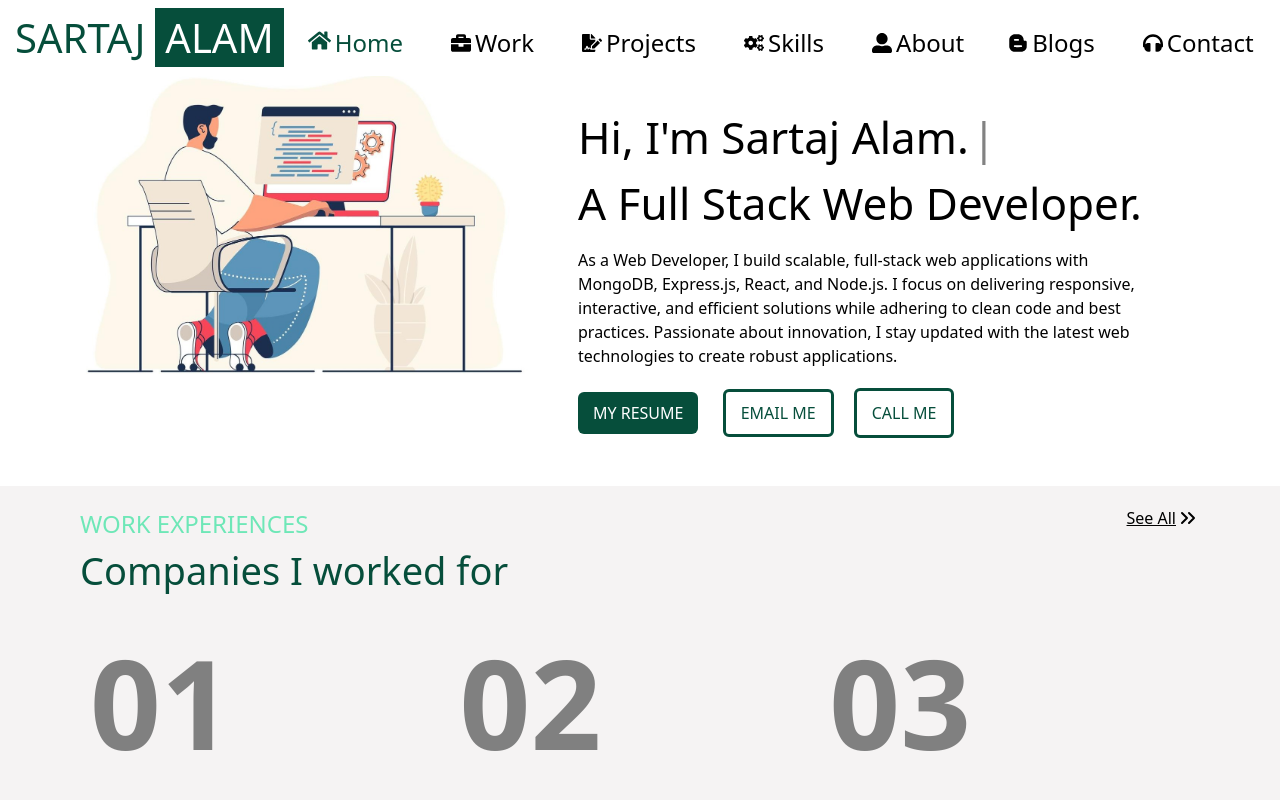
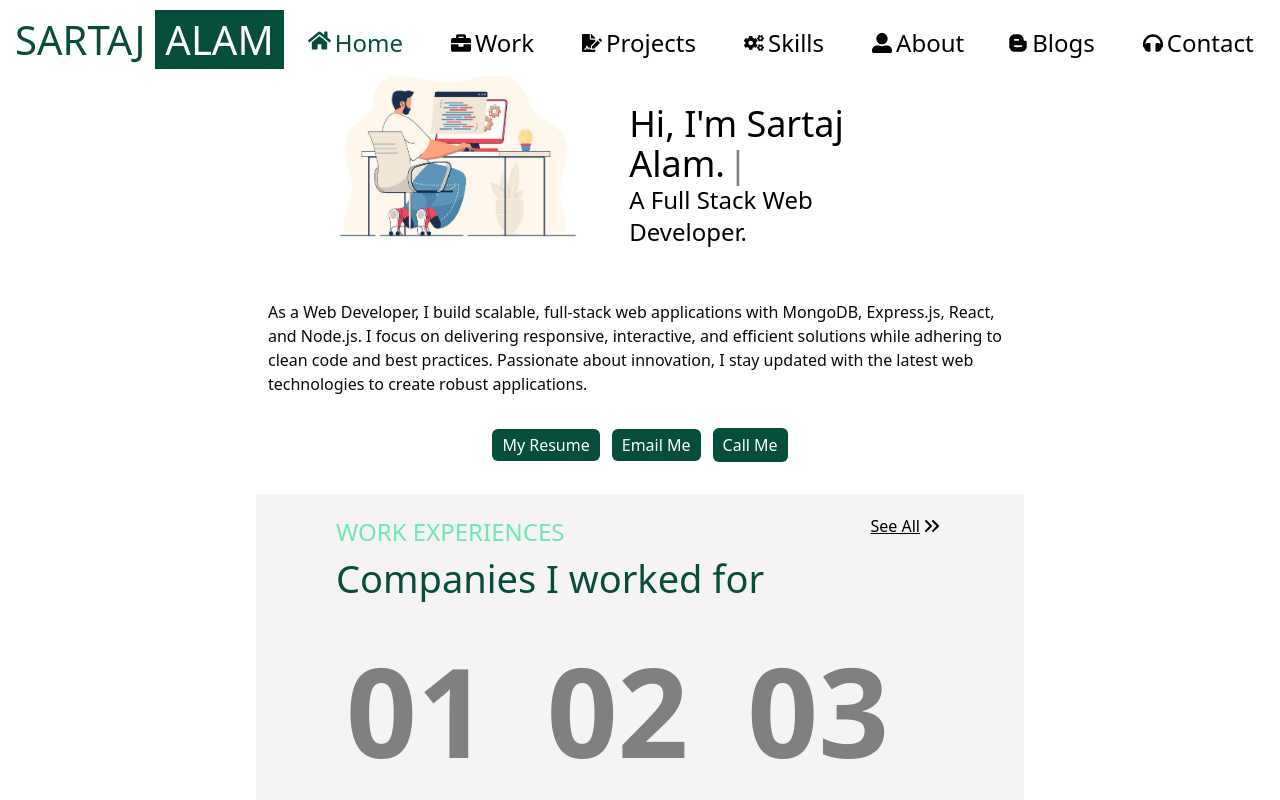
Before and after one commit to sak03/sartaj.dev, a Next.js app: page / in a window 1280 px wide. Shown: the top 800 px of the page. Built offline with nearby package versions, Linux system fonts and the light colour scheme.

Commit message:
UI ipdated

```diff
--- a/src/app/layout.js
+++ b/src/app/layout.js
@@ -112,14 +112,18 @@ export default function RootLayout({ children }) {
             <body
                 className={`${geistSans.variable} ${geistMono.variable} antialiased`}
             >
+                {/* Skip to content link for accessibility */}
+                <a href="#main-content" className="sr-only focus:not-sr-only skip-to-content-link" tabIndex={0}>
+                  Skip to main content
+                </a>
                 <div className="layout-body">
                     <div className="layout-header">
                         <Header />
                     </div>
-                    <div className="layout-section">
+                    <main id="main-content" className="layout-section main-content-centered" tabIndex={-1}>
                         {children}
                         <Footer />
-                    </div>
+                    </main>
                 </div>
             </body>
         </html>
--- a/src/app/page.js
+++ b/src/app/page.js
@@ -5,11 +5,19 @@ import HomeWorkExp from "@/components/home/HomeWorkExp";
 
 export default function Home() {
     return (
-        <div>
-            <Landing />
-            <HomeWorkExp />
-            <HomeProjects />
-            <HomeSkills />
-        </div>
+        <>
+            <section aria-label="Landing Section" className="landing-full-width">
+                <Landing />
+            </section>
+            <section aria-label="Work Experience Section" className="main-content-centered">
+                <HomeWorkExp />
+            </section>
+            <section aria-label="Projects Section" className="main-content-centered">
+                <HomeProjects />
+            </section>
+            <section aria-label="Skills Section" className="main-content-centered">
+                <HomeSkills />
+            </section>
+        </>
     );
 }
--- a/src/components/Header.js
+++ b/src/components/Header.js
@@ -4,33 +4,37 @@ import { usePathname } from 'next/navigation';
 import { FaBriefcase, FaCogs, FaFileSignature, FaHeadphones, FaHome, FaUserAlt, FaBloggerB } from "react-icons/fa";
 import MobileSidebar from './MobileSidebar';
 
+
 const Header = () => {
   const pathName = usePathname();
   // console.log("pathName", pathName)
   return (
-    <div className='header-brand'>
-      <Link href={'/'}>
-        <h3 className='pointer brand-name'><span className='brand-name1'>SARTAJ</span><span className='brand-name2'>ALAM</span></h3></Link>
-      <div className='flex my-2 header-item-div'>
-        <Link href={'/'}>
-          <span className={`header-item${pathName === '/' ? "-active" : ""} flex`}> <FaHome className='mt-1 mx-1' style={{ fontSize: "23px" }} /> Home </span></Link>
-        <Link href={'/work-experience'}>
-          <span className={`header-item${pathName === '/work-experience' ? "-active" : ""} mx-1 flex`}><FaBriefcase className='mt-2 mx-1' style={{ fontSize: "20px" }} /> Work</span>
+    <header className='header-brand' role="banner" aria-label="Site Header">
+      <nav aria-label="Main Navigation" role="navigation" className="w-full flex items-center justify-between">
+        <Link href={'/'} className="pointer brand-name" aria-label="Go to homepage">
+          <span className='brand-name1'>SARTAJ</span><span className='brand-name2'>ALAM</span>
         </Link>
-        <Link href={'/projects'}>
-          <span className={`header-item${pathName === '/projects' ? "-active" : ""} flex`}><FaFileSignature className='mt-2 mx-1' style={{ fontSize: "20px" }} /> Projects</span>
+        <div className='flex my-2 header-item-div' role="menubar">
+          <Link href={'/'} legacyBehavior>
+            <a role="menuitem" tabIndex={0} aria-current={pathName === '/' ? 'page' : undefined} className={`header-item${pathName === '/' ? "-active" : ""} flex`}> <FaHome className='mt-1 mx-1' style={{ fontSize: "23px" }} /> Home </a>
           </Link>
-        <Link href={'/skills'}>
-          <span className={`header-item${pathName === '/skills' ? "-active" : ""} mx-1 flex`}><FaCogs className='mt-2 mx-1' style={{ fontSize: "20px" }} /> Skills</span>
+          <Link href={'/work-experience'} legacyBehavior>
+            <a role="menuitem" tabIndex={0} aria-current={pathName === '/work-experience' ? 'page' : undefined} className={`header-item${pathName === '/work-experience' ? "-active" : ""} mx-1 flex`}><FaBriefcase className='mt-2 mx-1' style={{ fontSize: "20px" }} /> Work</a>
           </Link>
-        <Link href={'/about'}>
-          <span className={`header-item${pathName === '/about' ? "-active" : ""} flex`}><FaUserAlt className='mt-2 mx-1' style={{ fontSize: "20px" }} /> About</span>
+          <Link href={'/projects'} legacyBehavior>
+            <a role="menuitem" tabIndex={0} aria-current={pathName === '/projects' ? 'page' : undefined} className={`header-item${pathName === '/projects' ? "-active" : ""} flex`}><FaFileSignature className='mt-2 mx-1' style={{ fontSize: "20px" }} /> Projects</a>
           </Link>
-        <Link href={'/blogs'}>
-          <span className={`header-item${pathName === '/blogs' ? "-active" : ""} flex`}><FaBloggerB className='mt-2 mx-1' style={{ fontSize: "20px" }} /> Blogs</span>
+          <Link href={'/skills'} legacyBehavior>
+            <a role="menuitem" tabIndex={0} aria-current={pathName === '/skills' ? 'page' : undefined} className={`header-item${pathName === '/skills' ? "-active" : ""} mx-1 flex`}><FaCogs className='mt-2 mx-1' style={{ fontSize: "20px" }} /> Skills</a>
           </Link>
-        <Link href={'/contact'}>
-          <span className={`header-item${pathName === '/contact' ? "-active" : ""} mx-1 flex`}><FaHeadphones className='mt-2 mx-1' style={{ fontSize: "20px" }} /> Contact</span>
+          <Link href={'/about'} legacyBehavior>
+            <a role="menuitem" tabIndex={0} aria-current={pathName === '/about' ? 'page' : undefined} className={`header-item${pathName === '/about' ? "-active" : ""} flex`}><FaUserAlt className='mt-2 mx-1' style={{ fontSize: "20px" }} /> About</a>
+          </Link>
+          <Link href={'/blogs'} legacyBehavior>
+            <a role="menuitem" tabIndex={0} aria-current={pathName === '/blogs' ? 'page' : undefined} className={`header-item${pathName === '/blogs' ? "-active" : ""} flex`}><FaBloggerB className='mt-2 mx-1' style={{ fontSize: "20px" }} /> Blogs</a>
+          </Link>
+          <Link href={'/contact'} legacyBehavior>
+            <a role="menuitem" tabIndex={0} aria-current={pathName === '/contact' ? 'page' : undefined} className={`header-item${pathName === '/contact' ? "-active" : ""} mx-1 flex`}><FaHeadphones className='mt-2 mx-1' style={{ fontSize: "20px" }} /> Contact</a>
           </Link>
         </div>
         <div className='header-hamberger'>
@@ -38,7 +42,8 @@ const Header = () => {
             <MobileSidebar />
           </div>
         </div>
-    </div>
+      </nav>
+    </header>
   )
 }
 
--- a/src/components/home/Landing.js
+++ b/src/components/home/Landing.js
@@ -14,10 +14,11 @@ const Landing = () => {
     };
 
     return (
+        <div>
             <div className='landing-section'>
                 <div className='landing-section1'><Image src={landingImg} width={600} height={400} alt='landing image' /> </div>
                 <div className='landing-section2'>
-                <h1>
+                    <h2 className='text-4xl'>
                         <Typewriter
                             words={["Hi, I'm Sartaj Alam."]}
                             loop={1} // Set to true if you want the effect to loop
@@ -27,22 +28,34 @@ const Landing = () => {
                             deleteSpeed={150} // Deleting speed in ms
                             delaySpeed={1000} // Delay before typing starts again
                         />
-                </h1>
-                <h1>A Full Stack Web Developer.</h1>
-                <p className='mt-3'>
+                    </h2>
+                    <h3 className='text-2xl'>A Full Stack Web Developer.</h3>
+                </div>
+            </div>
+            <div className=''>
+                <p className='p-3'>
                     As a Web Developer, I build scalable, full-stack web applications with MongoDB, Express.js, React, and Node.js. I focus on delivering responsive, interactive, and efficient solutions while adhering to clean code and best practices. Passionate about innovation, I stay updated with the latest web technologies to create robust applications.
                 </p>
+            </div>
+            <div className='flex justify-center items-center'>{isNumberCopied ? <small className='text-danger my-2 p-2 show-in-desktop-view'>Phone number copied to clipboard!</small> : ""}</div>
+            <div className='flex justify-center items-center mb-8'>
                 <div className='mt-5'>
-                    <span className='resume-download'><a href='https://drive.google.com/file/d/11_B2NTzYyvlynrw9XSXtQIRMGbR8STKx/view' target='_blank'>MY RESUME</a></span>
+                    <span className='resume-download'>
+                        <a href='https://drive.google.com/file/d/11_B2NTzYyvlynrw9XSXtQIRMGbR8STKx/view' target='_blank'>My Resume</a>
+                    </span>
+
+                    <span className='resume-download mx-3'>
                         <a
                             href="mailto:sartaj2394@gmail.com?subject=Want%20to%20work%20with%20us?&body=Hello%2C%20I%20would%20like%20to%20connect."
-                    > <span className='email-me'>EMAIL ME</span></a>
-                    <a href="tel:+91 99585 64890" className='show-in-mobile-view'>
-                        <span className='call-me'>CALL ME</span>
+                        >Email Me</a>
+                    </span>
+                    <span className='resume-download show-in-mobile-view'>
+                        <a href="tel:+91 99585 64890" className=''>
+                            Call Me
                         </a>
-                    <span className='call-me show-in-desktop-view' onClick={copyMobileNoToClipboard}>CALL ME</span>
+                    </span>
+                    <span className='resume-download show-in-desktop-view' onClick={copyMobileNoToClipboard}>Call Me</span>
                 </div>
-                <div className='mt-2'>{isNumberCopied ? <small className='text-danger my-2 p-2 show-in-desktop-view'>Phone number copied to clipboard!</small> : ""}</div>
             </div>
         </div>
     )
--- a/src/scss/_home.scss
+++ b/src/scss/_home.scss
@@ -14,7 +14,7 @@
     .landing-section2 {
         width: 100%;
         color: $dark-text;
-        padding: 30px 10px;
+        padding: 30px 10px 10px 10px;
     }
 
     .landing-section2 h1 {
@@ -28,23 +28,6 @@
         border-radius: 6px;
         background-color: $theme-dark-text;
         color: #fff;
-    }
-
-    .email-me {
-        cursor: pointer;
-        padding: 5px 10px;
-        border-radius: 6px;
-        color: $theme-dark-text;
-        border: $theme-dark-text solid;
-        margin: 0 10px;
-    }
-
-    .call-me {
-        cursor: pointer;
-        padding: 5px 10px;
-        border-radius: 6px;
-        color: $theme-dark-text;
-        border: $theme-dark-text solid;
     }
 
     // work experience style
@@ -215,27 +198,10 @@
 
     .resume-download {
         cursor: pointer;
-        padding: 10px 15px;
+        padding: 5px 10px;
         border-radius: 6px;
         background-color: $theme-dark-text;
         color: #fff;
-    }
-
-    .email-me {
-        cursor: pointer;
-        padding: 10px 15px;
-        border-radius: 6px;
-        color: $theme-dark-text;
-        border: $theme-dark-text solid;
-        margin: 0 20px;
-    }
-
-    .call-me {
-        cursor: pointer;
-        padding: 10px 15px;
-        border-radius: 6px;
-        color: $theme-dark-text;
-        border: $theme-dark-text solid;
     }
 }
 
@@ -265,7 +231,7 @@
 
     .resume-download {
         cursor: pointer;
-        padding: 10px 15px;
+        padding: 5px 10px;
         border-radius: 6px;
         background-color: $theme-dark-text;
         color: #fff;
@@ -273,46 +239,10 @@
 
     .resume-download:hover {
         cursor: pointer;
-        padding: 10px 15px;
+        padding: 5px 10px;
         border-radius: 6px;
         background-color: $theme-light-text;
         color: #fff;
-    }
-
-    .email-me {
-        cursor: pointer;
-        padding: 10px 15px;
-        border-radius: 6px;
-        color: $theme-dark-text;
-        border: $theme-dark-text solid;
-        margin: 0 20px;
-    }
-
-    .email-me:hover {
-        cursor: pointer;
-        padding: 10px 15px;
-        border-radius: 6px;
-        color: #fff;
-        background-color: $theme-light-text;
-        border: $theme-dark-text solid;
-        margin: 0 20px;
-    }
-
-    .call-me {
-        cursor: pointer;
-        padding: 10px 15px;
-        border-radius: 6px;
-        color: $theme-dark-text;
-        border: $theme-dark-text solid;
-    }
-
-    .call-me:hover {
-        cursor: pointer;
-        padding: 10px 15px;
-        border-radius: 6px;
-        color: #fff;
-        background-color: $theme-light-text;
-        border: $theme-dark-text solid;
     }
 
     // work experience style
--- a/src/scss/_layout.scss
+++ b/src/scss/_layout.scss
@@ -1,3 +1,11 @@
+/* Ensure landing section is always full width */
+@media (min-width: 1025px) {
+    .landing-full-width {
+        max-width: 100vw;
+        margin-left: 0;
+        margin-right: 0;
+    }
+}
  .layout-header {
      position: fixed;
      top: 0px;
@@ -21,6 +29,11 @@
 /* Desktop Styele*/
 @media (min-width: 1025px) {
     .layout-section {
-            margin-top: 4rem;
-        }
+        margin-top: 4rem;
+    }
+    .main-content-centered {
+        max-width: 60vw;
+        margin-left: auto;
+        margin-right: auto;
+    }
 }
```
Also changed, not shown: src/components/Footer.js (+11 -7 lines). Lines whose indentation alone changed are shown as unchanged.
